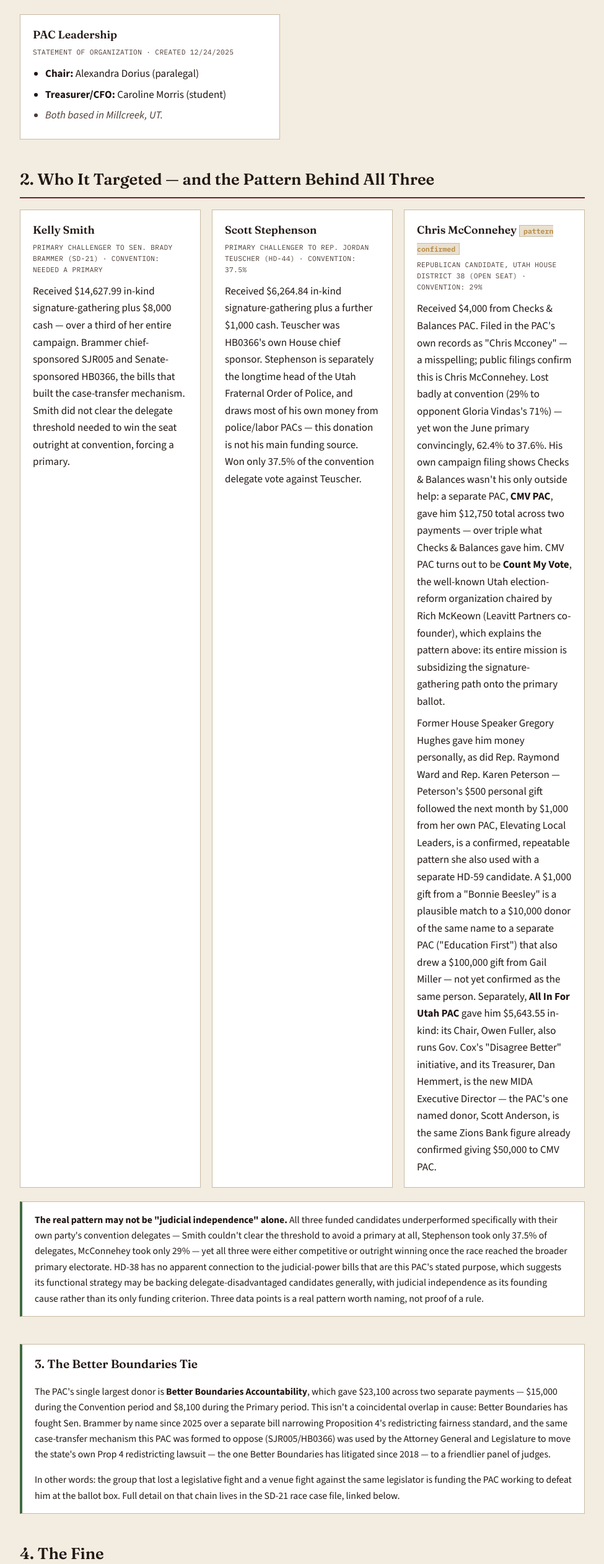
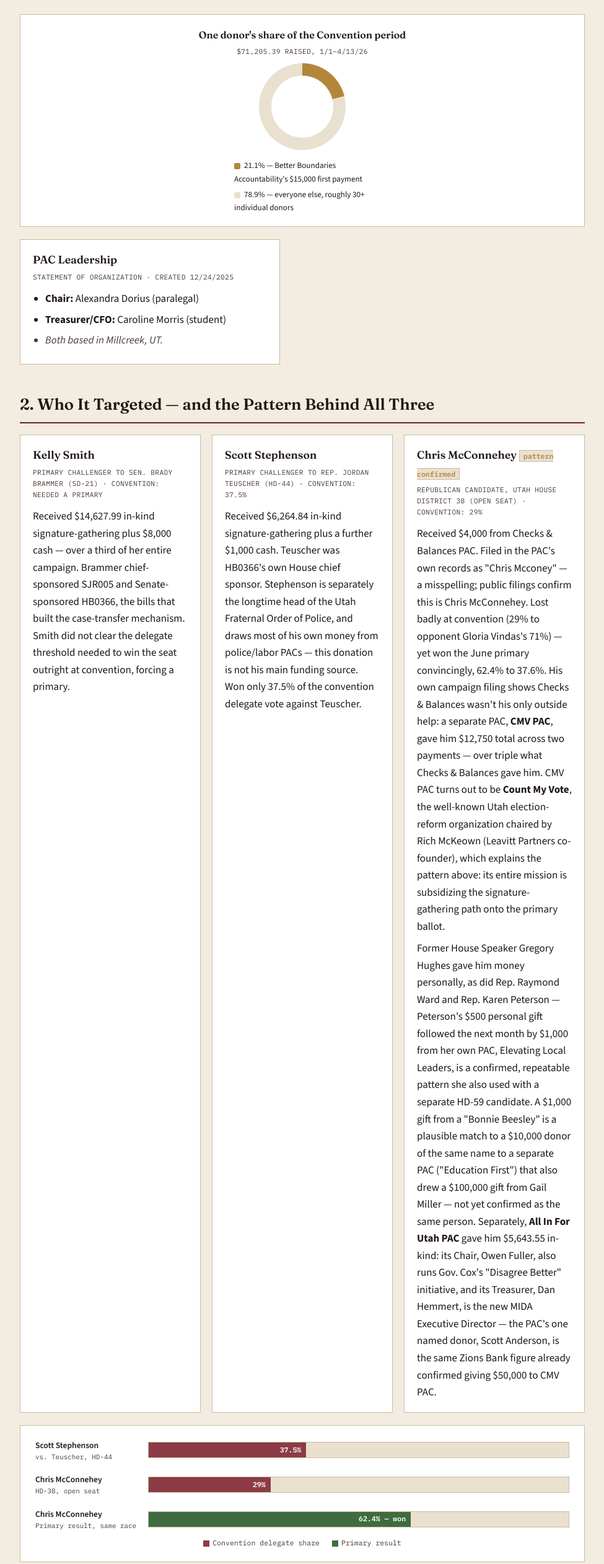
Before and after one commit to Weber-County-Hive/pac, a plain HTML site: page checks-and-balances-pac.html in a window 1280 px wide. Shown: the part 1158-3681 px from the top of the page at 62% size, without its empty margins (152-1127 px from the left). Drawn offline with nearby package versions, Linux system fonts and the light colour scheme.

Commit message:
Add files via upload

```diff
--- a/checks-and-balances-pac.html
+++ b/checks-and-balances-pac.html
@@ -95,6 +95,35 @@
   .tx-count{font-family:'IBM Plex Mono', monospace;font-size:0.78rem;color:var(--ink-soft);margin:8px 0;}
   .flag{font-size:0.72rem;font-family:'IBM Plex Mono', monospace;background:var(--paper-dim);color:var(--gold);border:1px solid var(--line);padding:1px 6px;}
 
+  .flow-box{background:#fff;border:1px solid var(--line);padding:24px 20px;margin:20px 0;}
+  .flow-tier{display:flex;justify-content:center;gap:14px;flex-wrap:wrap;margin-bottom:8px;}
+  .flow-node{background:var(--paper-dim);border:1px solid var(--line);padding:10px 16px;font-size:0.85rem;text-align:center;min-width:140px;max-width:240px;}
+  .flow-node.hub{background:var(--maroon);color:#fff;border-color:var(--maroon);font-weight:600;}
+  .flow-node.overlap{background:var(--gold);color:#fff;border-color:var(--gold);font-weight:600;}
+  .flow-node.flagged{background:var(--bad);color:#fff;border-color:var(--bad);}
+  .flow-node .sub{display:block;font-family:'IBM Plex Mono',monospace;font-size:0.68rem;opacity:0.85;margin-top:3px;}
+  .flow-arrow-down{text-align:center;color:var(--ink-soft);font-size:1.2rem;margin:2px 0;}
+  .flow-caption{text-align:center;font-family:'IBM Plex Mono',monospace;font-size:0.7rem;color:var(--ink-soft);margin-top:10px;}
+
+  .hbar-chart{background:#fff;border:1px solid var(--line);padding:20px 24px;margin:20px 0;}
+  .hbar-row{display:flex;align-items:center;gap:12px;margin-bottom:16px;}
+  .hbar-label{width:170px;flex-shrink:0;font-size:0.85rem;font-weight:600;}
+  .hbar-track{flex:1;background:var(--paper-dim);height:26px;position:relative;border:1px solid var(--line);}
+  .hbar-fill{height:100%;background:var(--bad);display:flex;align-items:center;justify-content:flex-end;padding-right:8px;}
+  .hbar-fill.primary{background:var(--good);}
+  .hbar-fill span{color:#fff;font-family:'IBM Plex Mono',monospace;font-size:0.72rem;font-weight:600;}
+  .hbar-legend{display:flex;gap:20px;justify-content:center;margin-top:10px;font-family:'IBM Plex Mono',monospace;font-size:0.72rem;color:var(--ink-soft);}
+  .hbar-legend span.sw{display:inline-block;width:10px;height:10px;margin-right:5px;vertical-align:middle;}
+
+  .donut-row{display:flex;flex-wrap:wrap;gap:28px;margin:20px 0;align-items:flex-start;}
+  .donut-card{flex:1;min-width:220px;background:#fff;border:1px solid var(--line);padding:20px;text-align:center;}
+  .donut{width:140px;height:140px;border-radius:50%;margin:0 auto 14px;position:relative;}
+  .donut::after{content:"";position:absolute;top:20px;left:20px;width:100px;height:100px;border-radius:50%;background:#fff;}
+  .donut-label{font-family:'Fraunces',serif;font-weight:600;font-size:1rem;margin-bottom:4px;}
+  .donut-sub{font-family:'IBM Plex Mono',monospace;font-size:0.7rem;color:var(--ink-soft);text-transform:uppercase;letter-spacing:.03em;margin-bottom:10px;}
+  .donut-legend{display:flex;flex-direction:column;gap:4px;font-size:0.82rem;text-align:left;max-width:220px;margin:0 auto;}
+  .donut-legend span.sw{display:inline-block;width:10px;height:10px;border-radius:2px;margin-right:6px;vertical-align:middle;}
+
   ul.tidy li{margin-bottom:8px;}
   details.sources{background:#fff;border:1px solid var(--line);padding:14px 20px;margin-top:14px;}
   details.sources summary{cursor:pointer;font-family:'IBM Plex Mono', monospace;font-size:0.85rem;font-weight:600;}
@@ -165,6 +194,18 @@
   <div class="stat-cell"><span class="stat-num">$23,100</span><span class="stat-label">From Better Boundaries Accountability, its largest donor</span></div>
 </div>
 
+<div class="donut-row">
+  <div class="donut-card">
+    <div class="donut-label">One donor's share of the Convention period</div>
+    <div class="donut-sub">$71,205.39 raised, 1/1–4/13/26</div>
+    <div class="donut" style="background:conic-gradient(#B4863C 0% 21.1%, #E9E0D0 21.1% 100%);"></div>
+    <div class="donut-legend">
+      <span><span class="sw" style="background:#B4863C;"></span>21.1% — Better Boundaries Accountability's $15,000 first payment</span>
+      <span><span class="sw" style="background:#E9E0D0;"></span>78.9% — everyone else, roughly 30+ individual donors</span>
+    </div>
+  </div>
+</div>
+
 <div class="roster-card" style="max-width:420px;">
   <h4>PAC Leadership</h4>
   <div class="roster-sub">Statement of Organization · Created 12/24/2025</div>
@@ -196,6 +237,27 @@
     <p style="margin:8px 0 0;">Former House Speaker Gregory Hughes gave him money personally, as did Rep. Raymond Ward and Rep. Karen Peterson — Peterson's $500 personal gift followed the next month by $1,000 from her own PAC, Elevating Local Leaders, is a confirmed, repeatable pattern she also used with a separate HD-59 candidate. A $1,000 gift from a "Bonnie Beesley" is a plausible match to a $10,000 donor of the same name to a separate PAC ("Education First") that also drew a $100,000 gift from Gail Miller — not yet confirmed as the same person. Separately, <strong>All In For Utah PAC</strong> gave him $5,643.55 in-kind: its Chair, Owen Fuller, also runs Gov. Cox's "Disagree Better" initiative, and its Treasurer, Dan Hemmert, is the new MIDA Executive Director — the PAC's one named donor, Scott Anderson, is the same Zions Bank figure already confirmed giving $50,000 to CMV PAC.</p>
   </div>
 </div>
+
+<div class="hbar-chart">
+  <div class="hbar-row">
+    <div class="hbar-label">Scott Stephenson<span style="display:block;font-weight:400;font-family:'IBM Plex Mono',monospace;font-size:0.68rem;color:var(--ink-soft);">vs. Teuscher, HD-44</span></div>
+    <div class="hbar-track"><div class="hbar-fill" style="width:37.5%;"><span>37.5%</span></div></div>
+  </div>
+  <div class="hbar-row">
+    <div class="hbar-label">Chris McConnehey<span style="display:block;font-weight:400;font-family:'IBM Plex Mono',monospace;font-size:0.68rem;color:var(--ink-soft);">HD-38, open seat</span></div>
+    <div class="hbar-track"><div class="hbar-fill" style="width:29%;"><span>29%</span></div></div>
+  </div>
+  <div class="hbar-row" style="margin-bottom:0;">
+    <div class="hbar-label">Chris McConnehey<span style="display:block;font-weight:400;font-family:'IBM Plex Mono',monospace;font-size:0.68rem;color:var(--ink-soft);">Primary result, same race</span></div>
+    <div class="hbar-track"><div class="hbar-fill primary" style="width:62.4%;"><span>62.4% — won</span></div></div>
+  </div>
+  <div class="hbar-legend">
+    <span><span class="sw" style="background:var(--bad);"></span>Convention delegate share</span>
+    <span><span class="sw" style="background:var(--good);"></span>Primary result</span>
+  </div>
+</div>
+<p style="font-size:0.85rem;color:var(--ink-soft);margin-top:-4px;">Kelly Smith isn't charted above — her own reporting describes her as failing to clear the convention threshold outright rather than a specific delegate percentage, but the same underperform-then-compete pattern applies to her race too.</p>
+
 <div class="callout-box callout-finding">
 <p style="margin:0;"><strong>The real pattern may not be "judicial independence" alone.</strong> All three funded candidates underperformed specifically with their own party's convention delegates — Smith couldn't clear the threshold to avoid a primary at all, Stephenson took only 37.5% of delegates, McConnehey took only 29% — yet all three were either competitive or outright winning once the race reached the broader primary electorate. HD-38 has no apparent connection to the judicial-power bills that are this PAC's stated purpose, which suggests its functional strategy may be backing delegate-disadvantaged candidates generally, with judicial independence as its founding cause rather than its only funding criterion. Three data points is a real pattern worth naming, not proof of a rule.</p>
 </div>
@@ -204,6 +266,24 @@
 <div class="callout-box callout-finding" id="boundaries">
 <h3 style="margin-top:0;">3. The Better Boundaries Tie</h3>
 <p>The PAC's single largest donor is <strong>Better Boundaries Accountability</strong>, which gave $23,100 across two separate payments — $15,000 during the Convention period and $8,100 during the Primary period. This isn't a coincidental overlap in cause: Better Boundaries has fought Sen. Brammer by name since 2025 over a separate bill narrowing Proposition 4's redistricting fairness standard, and the same case-transfer mechanism this PAC was formed to oppose (SJR005/HB0366) was used by the Attorney General and Legislature to move the state's own Prop 4 redistricting lawsuit — the one Better Boundaries has litigated since 2018 — to a friendlier panel of judges.</p>
+
+<div class="flow-box" style="margin:16px 0;">
+  <div class="flow-tier">
+    <div class="flow-node overlap">Better Boundaries Accountability<span class="sub">$23,100 total, two payments</span></div>
+  </div>
+  <div class="flow-arrow-down">↓</div>
+  <div class="flow-tier">
+    <div class="flow-node hub">Checks & Balances PAC</div>
+  </div>
+  <div class="flow-arrow-down">↓</div>
+  <div class="flow-tier">
+    <div class="flow-node flagged">Kelly Smith<span class="sub">vs. Sen. Brady Brammer</span></div>
+    <div class="flow-node flagged">Scott Stephenson<span class="sub">vs. Rep. Jordan Teuscher</span></div>
+    <div class="flow-node" style="border-style:dashed;">Chris McConnehey<span class="sub">no opponent tie to Brammer/Teuscher</span></div>
+  </div>
+  <div class="flow-caption">Brammer and Teuscher are also the two legislators Better Boundaries has separately fought over Prop 4 redistricting.</div>
+</div>
+
 <p style="margin-bottom:0;">In other words: the group that lost a legislative fight and a venue fight against the same legislator is funding the PAC working to defeat him at the ballot box. Full detail on that chain lives in the SD-21 race case file, linked below.</p>
 </div>
 
```
